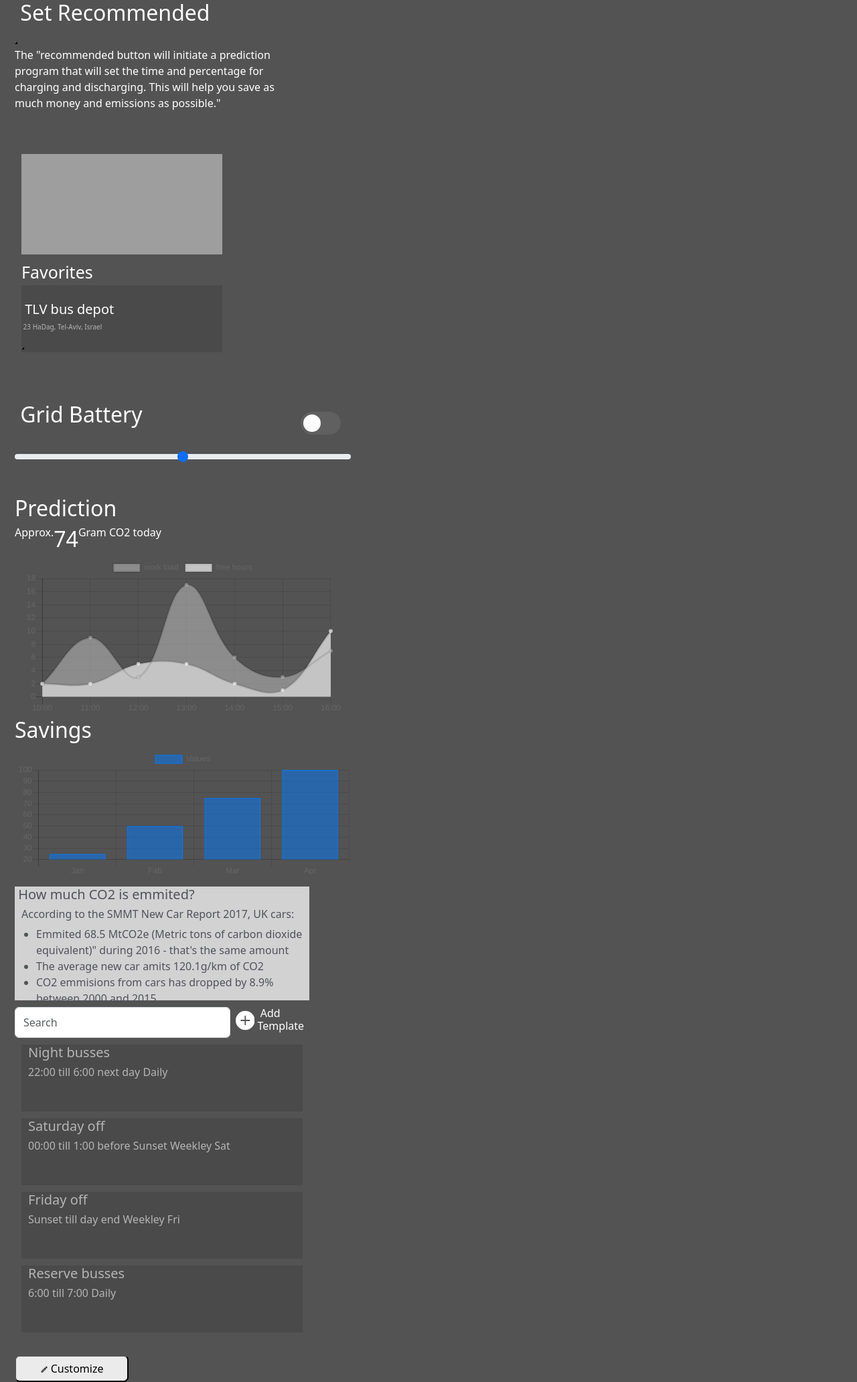
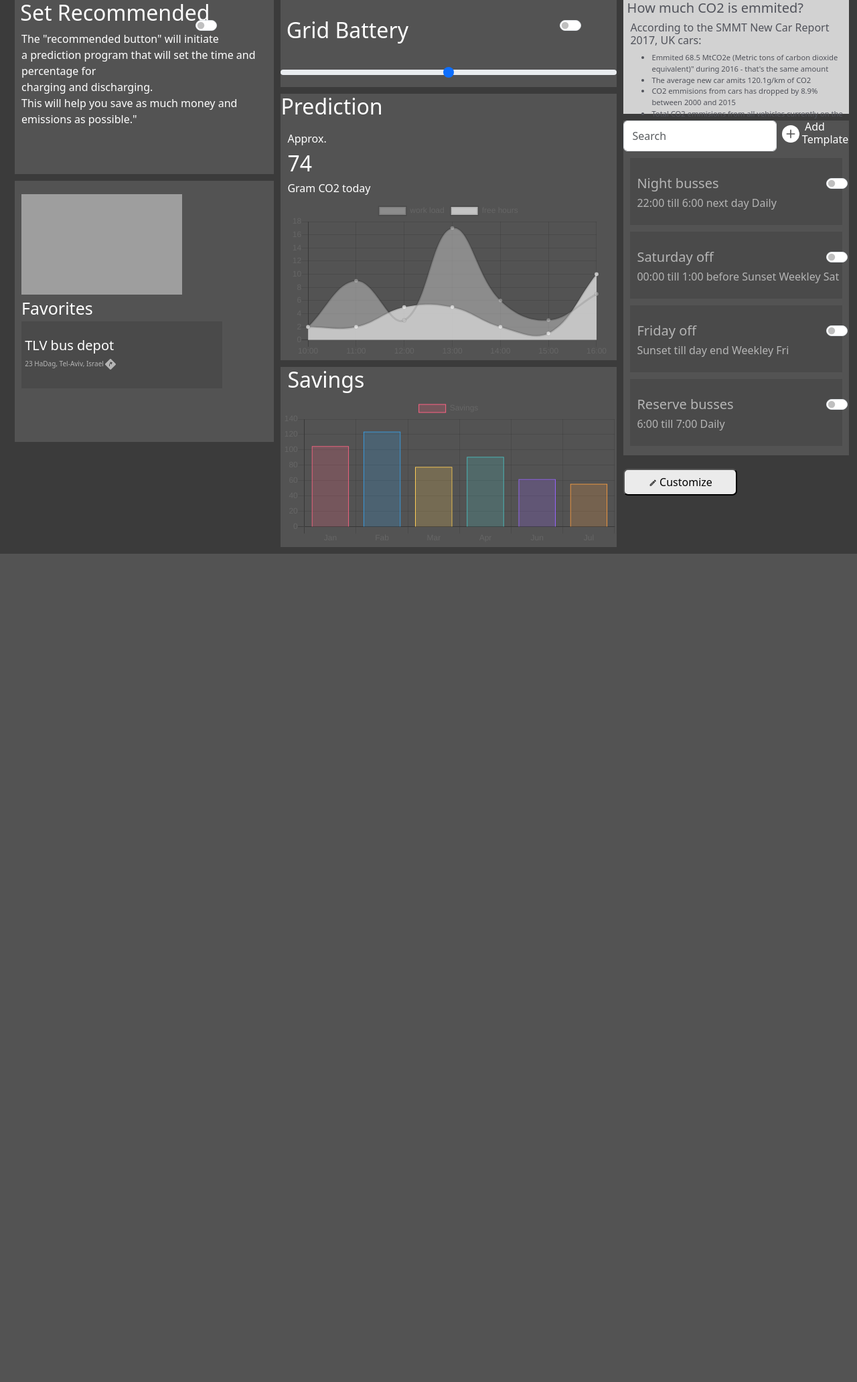
Before and after one commit to AlonRR/Electric-Cache, a PHP site: page / in a window 1280 px wide. Shown: the part 100-2164 px from the top of the page at 67% size. After the commit the page ends 927 px from the top, so only its background shows below. Run offline with PHP 8.4, Linux system fonts and the light colour scheme; a map, chart or similar area stays blank; some libraries are stand-ins or nearby versions; grey boxes are pictures that could not be loaded.

Commit message:
no z-indez and savings graph change

```diff
--- a/css/style.css
+++ b/css/style.css
@@ -17,22 +17,24 @@ main {
 .body1,
 nav {
     flex-wrap: wrap;
+    display: flex;
     /* justify-content: center; */
     align-items: center;
     background-color: #3b3b3b;
     color: white;
-    z-index: -2;
+    /* z-index: -3; */
 }
 
-.body1>.container-fluid {
+.container-fluid1 {
     height: 100%;
     position: relative;
+    z-index: -1;
+
 }
 
-.body1>main {
+.row>main {
     background-color: #3b3b3b;
     width: 100%;
-    /* justify-content: center; */
     display: flex;
     position: relative;
 }
@@ -53,7 +55,7 @@ nav {
 } */
 
 
-.body1>header>nav {
+.header1>.nav1 {
     background-color: #2b2b2b;
     display: flex;
     width: 100%;
@@ -83,18 +85,25 @@ nav {
 .div1 {
     background-color: #535353;
     color: white;
-    z-index: -1;
+    /* z-index: -1; */
 }
 
 .predictionLeft{
-display: flex;
+/* display: flex; */
+margin-top: 20px;
 /* justify-content: center; */
-/* margin-left: 10px; */
+margin-left: 10px;
+font-size: 100px;
+}
+.predictionLeft>h6{
+    font-size: 16;
+    font-weight: 200;
 }
 
 
 
 .middleSection {
+    /* display: flex; */
     position: relative;
     margin-left: 10px;
     flex-grow: 2;
@@ -102,16 +111,20 @@ display: flex;
 }
 
 .rightSection {
+    /* display: flex; */
+
     z-index: 0;
     width: 35%;
     flex-grow: 1;
-    position: relative;
+    /* position: relative; */
     margin-left: 10px;
     /* justify-content: center; */
 
 }
 
 .leftSection {
+    /* display: flex; */
+
     flex-grow: 1;
     width: 35%;
 }
@@ -119,10 +132,14 @@ display: flex;
 .setRecommended {
     margin-left: 10px;
     /* width: 60%; */
-    height: 200px;
+    height: 260px;
+}
+.setRecommended>p{
+    font-weight: 200;
 }
 
 .map {
+    display: flex;
     z-index: -1;
     margin-top: 10px;
     margin-left: 10px;
@@ -130,16 +147,16 @@ display: flex;
 }
 
 .mapInnerWrap {
-    position: absolute;
+    position: relative;
     z-index: 2;
     margin-left: 25px;
     margin-left: 10px;
 }
 
 .actualMap {
+    display: flex;
     margin-top: 20px;
-    width: 100%;
-    height: 200%;
+    width: 80%;
 }
 
 #favorites {
@@ -147,7 +164,10 @@ display: flex;
     font-size: 156.25%;
     position: absolute;
 }
-
+.arrow{
+    position: absolute;
+    margin-left: 500px;
+}
 .TLVbusDepot {
     z-index: -2;
     margin-top: 40px;
@@ -170,57 +190,30 @@ display: flex;
     height: 130px;
 }
 
-.switch {
+/* .switch {
     position: absolute;
     display: inline-block;
-    width: 60px;
-    height: 34px;
+    width: 40px;
+    height: 24px;
     margin-left: 85%;
-    margin-top: 15px;
 }
+.switch2{
+    position: absolute;
+    margin-top: 10px;
+    width: 40px;
+    height: 24px;
+    margin-left: 23%;
+} */
 
-.switch input {
-    opacity: 0;
-    width: 0;
-    height: 0;
+
+#flexSwitchCheckDefault{
+    position: absolute;
+    margin-left: 75%;
+    margin-top: 30px;
 }
-
-.slider {
+.setSwitch{
     position: absolute;
-    cursor: pointer;
-    top: 0;
-    left: 0;
-    right: 0;
-    bottom: 0;
-    background-color: #606060;
-    -webkit-transition: .4s;
-    transition: .4s;
-}
-
-.slider:before {
-    position: absolute;
-    content: "";
-    height: 26px;
-    width: 26px;
-    left: 4px;
-    bottom: 4px;
-    background-color: white;
-    -webkit-transition: .4s;
-    transition: .4s;
-}
-
-input:checked+.slider:before {
-    -webkit-transform: translateX(26px);
-    -ms-transform: translateX(26px);
-    transform: translateX(26px);
-}
-
-.slider.round {
-    border-radius: 34px;
-}
-
-.slider.round:before {
-    border-radius: 50%;
+    margin-left: 200px;
 }
 
 .body1>.row {
@@ -228,13 +221,17 @@ input:checked+.slider:before {
     display: flex;
 }
 
-.row>div {
+.row>.div1 {
     margin-bottom: 10px;
 }
 
 .predicion {
     display: flex;
     margin-top: 10px;
+}
+.predicion>h2 {
+margin-left: 10px;
+color: white;
 }
 #line-chart
 {
@@ -245,6 +242,14 @@ input:checked+.slider:before {
 
 .savings {
     margin-bottom: 10px;
+    margin-top: 10px;
+}
+
+.savings>h2{
+    margin-left: 10px;
+    color: white;
+
+
 }
 
 .howMuchCO2 {
@@ -254,17 +259,24 @@ input:checked+.slider:before {
     height: 170px;
 }
 
-.body1>p {
+.setRecommended> p {
+    /* display: flex; */
     margin-left: 10px;
 }
 
-.body1>li {
-    font-size: 75%;
+.div1>ul>li {
+    font-size: 70%;
+    margin-left: 10px;
 }
 
 
-.body1>h1 {
+.header1>h1 {
     font-weight: 300;
+}
+.div1>h2 {
+    font-weight: 300;
+    color: white;
+
 }
 
 .templates {
@@ -319,12 +331,33 @@ position: relative;
     border-radius: 7px;
 }
 
-#chart {
+/* #chart {
     width:200px;
     height:200px;
     border: solid 1px white;
-}
+} */
 
+/* .chart-container {
+    width: 100%;
+    max-width: 600px;
+    margin: 0 auto;
+  }
+
+  .chart {
+    width: 100%;
+    height: 300px;
+    border: 1px solid #ccc;
+    padding: 10px;
+    box-sizing: border-box;
+    display: flex;
+    justify-content: space-between;
+    align-items: flex-end;
+  }
+
+  .bar {
+    background-color: #2196F3;
+    transition: height 0.5s;
+  } */
 
 .body1>.container {
     width: 70%;
@@ -340,5 +373,7 @@ position: relative;
     text-align: center;
     font-family: "Verdana", sans-serif;
     font-size: 187.5%;
+    color: white;
+
     font-weight: 100;
 }
--- a/index.html
+++ b/index.html
@@ -7,11 +7,11 @@
     <meta name="viewport" content="width=device-width, initial-scale=1.0">
     <link href="https://cdn.jsdelivr.net/npm/bootstrap@5.3.0-alpha3/dist/css/bootstrap.min.css" rel="stylesheet">
     <link rel="https://maxcdn.bootstrapcdn.com/bootstrap/3.3.5/css/bootstrap.min.css" type="text/css" />
-    <script src="https://cdnjs.cloudflare.com/ajax/libs/jquery/2.1.3/jquery.min.js"></script>
-    <script src="https://cdnjs.cloudflare.com/ajax/libs/modernizr/2.8.3/modernizr.min.js" type="text/javascript">
     </script>
     <script src="https://maxcdn.bootstrapcdn.com/bootstrap/3.3.5/js/bootstrap.min.js"></script>
     <script src="https://cdnjs.cloudflare.com/ajax/libs/Chart.js/2.2.2/Chart.min.js"></script>
+    <script src="https://cdnjs.cloudflare.com/ajax/libs/Chart.js/2.7.2/Chart.bundle.js">
+    </script>
     <link rel="icon" href="images/icon.ico">
     <link rel="stylesheet" href="css/style.css">
     <title>Electric-Cache</title>
@@ -21,7 +21,7 @@
 
     <div class="container-fluid div1">
         <header class="container p-3 ms-0 me-0 mw-100 bg-2b2b2b fw-300">
-            <nav class="navbar navbar-expand-sm p-0">
+            <nav class="navbar navbar-expand-sm p-0 nav1">
                 <div class="container p-0">
                     <ul class="navbar-nav align-items-end fw-300 fs-30">
                         <li class="nav-item">
@@ -70,15 +70,20 @@
 
         <div class="row div1">
 
-            <main class="col-lg-12">
+            <main class="col-lg-12 main1">
 
-                <section class="leftSection">
+                <section class="leftSectio  n">
                     <div class="setRecommended div1">
+                        <div class="form-check form-switch setSwitch">
+                            <input class="form-check-input" type="checkbox" role="switch" id="flexSwitchCheckDefault">
+                            <label class="form-check-label" for="flexSwitchCheckDefault"></label>
+                        </div>
                         <h2>&nbsp;Set Recommended</h2>
-                        <button class="Toggle-off"></button>
-                        <p>The "recommended button will initiate a prediction program that will set the time and
-                            percentage for
-                            charging and discharging. This will help you save as much money and emissions as possible."
+                        <p>The "recommended button" will initiate<br>
+                            a prediction program that will
+                            set the time and percentage for<br>
+                            charging and discharging.<br>
+                            This will help you save as much money and emissions as possible."
                         </p>
                     </div>
 
@@ -94,18 +99,24 @@
                             <div class="TLVbusDepot div1">&nbsp;
 
                                 <h3>&nbsp;TLV bus depot</h3>
-                                <h4>&nbsp;23 HaDag, Tel-Aviv, Israel</h4>
-                                <button class="Arrow"></button>
+                                <h4>&nbsp;&nbsp;23 HaDag, Tel-Aviv, Israel
+                                    <svg xmlns="http://www.w3.org/2000/svg" width="16" height="16" fill="currentColor"
+                                        class="bi bi-sign-turn-slight-right-fill" viewBox="0 0 16 16">
+                                        <path
+                                            d="M6.95.435c.58-.58 1.52-.58 2.1 0l6.515 6.516c.58.58.58 1.519 0 2.098L9.05 15.565c-.58.58-1.519.58-2.098 0L.435 9.05a1.482 1.482 0 0 1 0-2.098L6.95.435Zm1.385 6.547.8 1.386a.25.25 0 0 0 .451-.039l1.06-2.882a.25.25 0 0 0-.192-.333l-3.026-.523a.25.25 0 0 0-.26.371l.667 1.154-.621.373A2.5 2.5 0 0 0 6 8.632V11h1V8.632a1.5 1.5 0 0 1 .728-1.286l.607-.364Z" />
+                                    </svg>
+                                </h4>
+
                             </div>
                         </div>
                     </div>
                 </section>
                 <section class="middleSection">
                     <div class="gridBattery div1">
-                        <label class="switch">
-                            <input type="checkbox">
-                            <span class="slider round"></span>
-                        </label>
+                        <div class="form-check form-switch">
+                            <input class="form-check-input" type="checkbox" role="switch" id="flexSwitchCheckDefault">
+                            <label class="form-check-label" for="flexSwitchCheckDefault"></label>
+                        </div>
                         <h2>&nbsp;Grid Battery</h2><br>
                         <input type="Range" class="form-range" name="battery_percentage">
                     </div>
@@ -130,10 +141,8 @@
 
                     <div class="savings div1">
                         <h2>Savings</h2>
-                        <canvas id="barChart"></canvas>
-
+                        <canvas id="myChart2" width="900" height="400"></canvas>
                     </div>
-
                 </section>
 
                 <section class="rightSection">
@@ -151,7 +160,7 @@
 
                     </div>
                     <div class="templates div1">
-                        <form class="d-flex" role="search">
+                        <form class="d-flex" role="search" value="TemplateName">
                             <input class="form-control me-2" type="search" placeholder="Search" aria-label="Search">
                             <svg xmlns="http://www.w3.org/2000/svg" width="40" height="40" fill="currentColor"
                                 class="bi bi-plus-circle-fill" viewBox="0 0 16 16">
@@ -162,21 +171,41 @@
                         </form>
 
                         <div class="template">
+                            <div class="form-check form-switch">
+                                <input class="form-check-input" type="checkbox" role="switch"
+                                    id="flexSwitchCheckDefault">
+                                <label class="form-check-label" for="flexSwitchCheckDefault"></label>
+                            </div>
                             <h4>Night busses</h4>
                             <h6>22:00 till 6:00 next day Daily</h6>
                         </div>
 
                         <div class="template">
+                            <div class="form-check form-switch">
+                                <input class="form-check-input" type="checkbox" role="switch"
+                                    id="flexSwitchCheckDefault">
+                                <label class="form-check-label" for="flexSwitchCheckDefault"></label>
+                            </div>
                             <h4>Saturday off</h4>
                             <h6>00:00 till 1:00 before Sunset Weekley Sat</h6>
                         </div>
 
                         <div class="template">
+                            <div class="form-check form-switch">
+                                <input class="form-check-input" type="checkbox" role="switch"
+                                    id="flexSwitchCheckDefault">
+                                <label class="form-check-label" for="flexSwitchCheckDefault"></label>
+                            </div>
                             <h4>Friday off</h4>
                             <h6>Sunset till day end Weekley Fri</h6>
                         </div>
 
                         <div class="template">
+                            <div class="form-check form-switch">
+                                <input class="form-check-input" type="checkbox" role="switch"
+                                    id="flexSwitchCheckDefault">
+                                <label class="form-check-label" for="flexSwitchCheckDefault"></label>
+                            </div>
                             <h4>Reserve busses</h4>
                             <h6>6:00 till 7:00 Daily</h6>
                         </div>
```
Also changed, not shown: js/script.js (+29 -43 lines).
